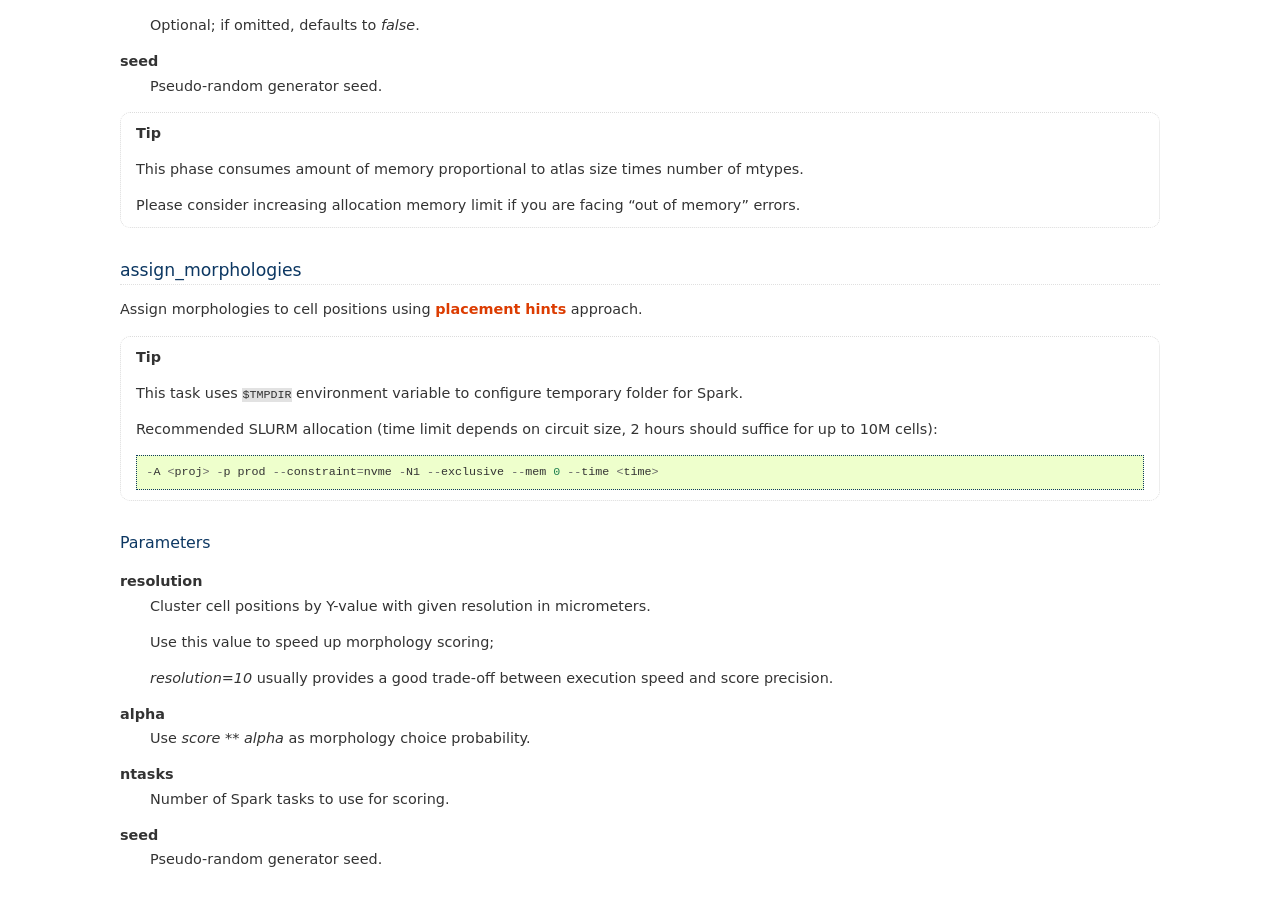
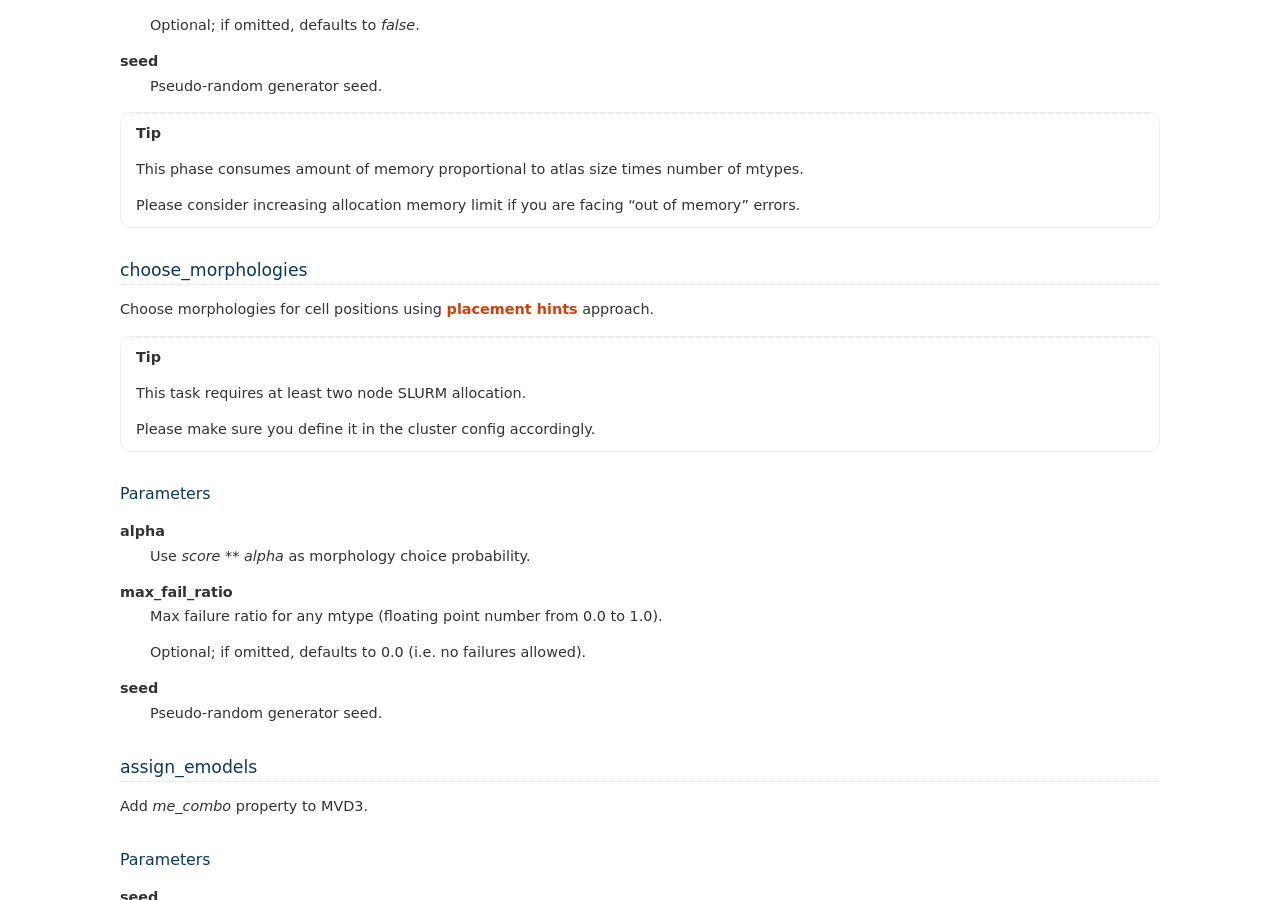
Before and after one commit to BlueBrain/circuit-build, a Sphinx documentation site: the page built from doc/source/phases.rst, in a window 1280 px wide and 900 px high, scrolled down 849 px. Built offline with Sphinx 7.4.7, drawn with Linux system fonts in a browser that asks for light colours; some of the changed text lies outside the part shown.

Commit message:
Migrated to placement-algorithm==2.0
Change-Id: I77d593d27b5deb7014d57e88d3f9e9df9ba2f429

```diff
--- a/doc/source/bioname.rst
+++ b/doc/source/bioname.rst
@@ -74,7 +74,7 @@ Please refer to :ref:`ref-phases` for each phase config description.
 
       * ``h5v1`` folder with morphologies in H5v1 format
       * ``ascii`` folder with morphologies in ASC format
-      * ``annotations`` folder with morphology annotations used for placement
+      * ``annotations.json`` file with compacted annotations used for placement
 
 .. tip::
 
@@ -183,7 +183,7 @@ If emodel release is not yet available, one can obtain a stub version of `extNeu
 
 This will create `extNeuronDB.dat` in the current folder with all possible me-type combinations being assigned `N/A` me_combo.
 
-Used in :ref:`ref-phase-assign-morphologies`, :ref:`ref-phase-assign-emodels`, :ref:`ref-phase-s2f` and :ref:`ref-phase-s2s` phases.
+Used in :ref:`ref-phase-choose-morphologies`, :ref:`ref-phase-assign-emodels`, :ref:`ref-phase-s2f` and :ref:`ref-phase-s2s` phases.
 
 
 placement_rules.xml
@@ -191,7 +191,7 @@ placement_rules.xml
 
 An XML file defining how to use morphology annotations for scoring morphology placement.
 
-Used in :ref:`ref-phase-assign-morphologies` phase.
+Used in :ref:`ref-phase-choose-morphologies` phase.
 
 
 builderRecipeAllPathways.xml + builderConnectivityRecipeAllPathways.xml
--- a/doc/source/conf.py
+++ b/doc/source/conf.py
@@ -51,9 +51,9 @@ copyright = u'2018, NSE team'
 # built documents.
 #
 # The short X.Y version.
-version = '1.5'
+version = '1.6'
 # The full version, including alpha/beta/rc tags.
-release = '1.5'
+release = '1.6'
 
 # The language for content autogenerated by Sphinx. Refer to documentation
 # for a list of supported languages.
--- a/doc/source/phases.rst
+++ b/doc/source/phases.rst
@@ -52,38 +52,30 @@ Parameters
     Please consider increasing allocation memory limit if you are facing "out of memory" errors.
 
 
-.. _ref-phase-assign-morphologies:
+.. _ref-phase-choose-morphologies:
 
-assign_morphologies
+choose_morphologies
 -------------------
 
-Assign morphologies to cell positions using `placement hints <https://bbpteam.epfl.ch/documentation/placement-algorithm-1.1/index.html>`_ approach.
+Choose morphologies for cell positions using `placement hints <https://bbpteam.epfl.ch/documentation/placement-algorithm-2.0.0/index.html>`_ approach.
 
 .. tip::
 
-    This task uses ``$TMPDIR`` environment variable to configure temporary folder for Spark.
+    This task requires at least two node SLURM allocation.
 
-    Recommended SLURM allocation (time limit depends on circuit size, 2 hours should suffice for up to 10M cells):
+    Please make sure you define it in the cluster config accordingly.
 
-    ::
-
-        -A <proj> -p prod --constraint=nvme -N1 --exclusive --mem 0 --time <time>
 
 Parameters
 ~~~~~~~~~~
 
-**resolution**
-    Cluster cell positions by Y-value with given resolution in micrometers.
-
-    Use this value to speed up morphology scoring;
-
-    *resolution=10* usually provides a good trade-off between execution speed and score precision.
-
 **alpha**
     Use `score ** alpha` as morphology choice probability.
 
-**ntasks**
-    Number of Spark tasks to use for scoring.
+**max_fail_ratio**
+    Max failure ratio for any mtype (floating point number from 0.0 to 1.0).
+
+    Optional; if omitted, defaults to 0.0 (i.e. no failures allowed).
 
 **seed**
     Pseudo-random generator seed.
```
Also changed, not shown: doc/source/faq.rst (+0 -39 lines), 3 other files.
